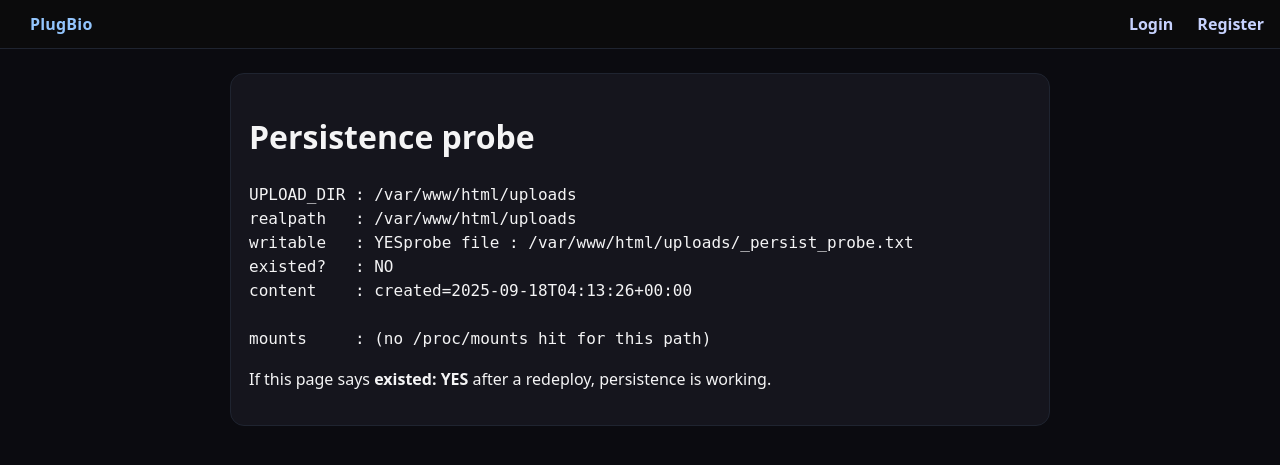
After one commit to ArianV/music, a PHP site: page /routes/diag_persist.php in a window 1280 px wide. The commit adds this page. Shown: the top 465 px of the page. Run offline with PHP 8.4, Linux system fonts and the light colour scheme; some libraries are stand-ins or nearby versions.

Commit message:
debug persist

```diff
--- a/index.php
+++ b/index.php
@@ -26,6 +26,7 @@ route('/logout', 'routes/logout.php');
 route('/pages/new', 'routes/pages_new.php');
 route('/profile', 'routes/profile_edit.php');
 route('/diag/upload', 'routes/diag_upload.php');
+route('/diag/persist', 'routes/diag_persist.php');
 
 // ---- pages (slugs or numeric ids) — SPECIFIC FIRST
 route_regex('#^/pages/([^/]+)/edit/?$#', 'routes/pages_edit.php',   ['page_id' => 1]);
--- /dev/null
+++ b/routes/diag_persist.php
@@ -0,0 +1,31 @@
+<?php
+require_once __DIR__.'/../config.php';
+
+$dir = defined('UPLOAD_DIR') ? UPLOAD_DIR : '(undefined)';
+$file = rtrim($dir,'/').'/_persist_probe.txt';
+$existed = is_file($file);
+if (!$existed) { @mkdir($dir, 0777, true); @file_put_contents($file, "created=".date('c')."\n"); }
+$content = @file_get_contents($file) ?: '(unreadable)';
+
+$mountLine = '';
+if (is_readable('/proc/mounts')) {
+  foreach (file('/proc/mounts') as $ln) { if (str_contains($ln, $dir)) { $mountLine = trim($ln); break; } }
+}
+
+$title='Persistence probe';
+ob_start(); ?>
+<div class="card" style="max-width:820px;margin:24px auto;padding:18px">
+  <h1>Persistence probe</h1>
+  <pre>UPLOAD_DIR : <?= e($dir) . "\n" ?>
+realpath   : <?= e(@realpath($dir) ?: '(none)') . "\n" ?>
+writable   : <?= is_writable($dir)?'YES':'NO' . "\n" ?>
+probe file : <?= e($file) . "\n" ?>
+existed?   : <?= $existed?'YES':'NO' . "\n" ?>
+content    : <?= e($content) . "\n" ?>
+mounts     : <?= e($mountLine ?: '(no /proc/mounts hit for this path)') . "\n" ?>
+</pre>
+  <p>If this page says <b>existed: YES</b> after a redeploy, persistence is working.</p>
+</div>
+<?php
+$content = ob_get_clean();
+require __DIR__.'/../views/layout.php';
```
Also changed, not shown: uploads/1757731430_ab67616d00001e02d7e1c68ed8e464b03095afda.jfif (deleted), uploads/1757731959_300x300bb.webp (deleted).
